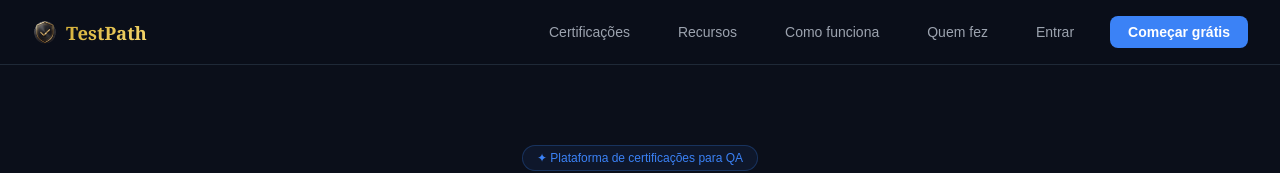
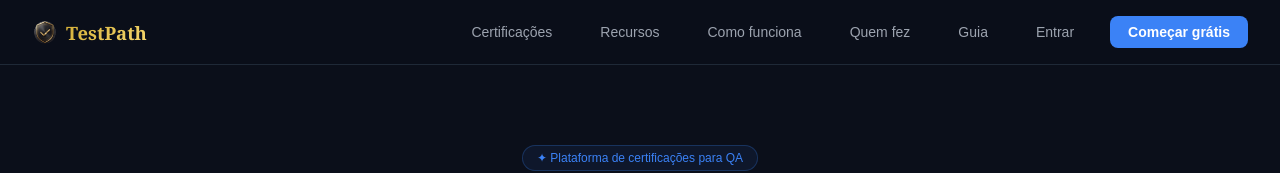
Before and after one commit to Icarohsilva/ctfl-app, a Next.js app: page / in a window 1280 px wide. Shown: the top 173 px of the page. Built offline with nearby package versions, Linux system fonts and the light colour scheme; no server answers.

Commit message:
feat: adiciona link Guia na nav da landing page

```diff
--- a/src/app/page.tsx
+++ b/src/app/page.tsx
@@ -67,6 +67,7 @@ export default function Home() {
           <a href="#recursos" className="nav-link">Recursos</a>
           <a href="#como-funciona" className="nav-link">Como funciona</a>
           <a href="#sobre" className="nav-link">Quem fez</a>
+          <a href="/guia" className="nav-link">Guia</a>
           <a href="/login" className="nav-link">Entrar</a>
           <a href="/cadastro" style={{ background: "#3b82f6", color: "#ffffff", padding: "8px 18px", borderRadius: "8px", fontWeight: "600", fontSize: "14px", textDecoration: "none" }}>
             Começar grátis
@@ -75,6 +76,7 @@ export default function Home() {
 
         {/* Botões mobile */}
         <div className="nav-mobile">
+          <a href="/guia" style={{ color: "#9ca3af", textDecoration: "none", fontSize: "13px" }}>Guia</a>
           <a href="/login" style={{ color: "#9ca3af", textDecoration: "none", fontSize: "13px" }}>Entrar</a>
           <a href="/cadastro" style={{ background: "#3b82f6", color: "#ffffff", padding: "7px 14px", borderRadius: "8px", fontWeight: "600", fontSize: "13px", textDecoration: "none" }}>
             Começar grátis
```
